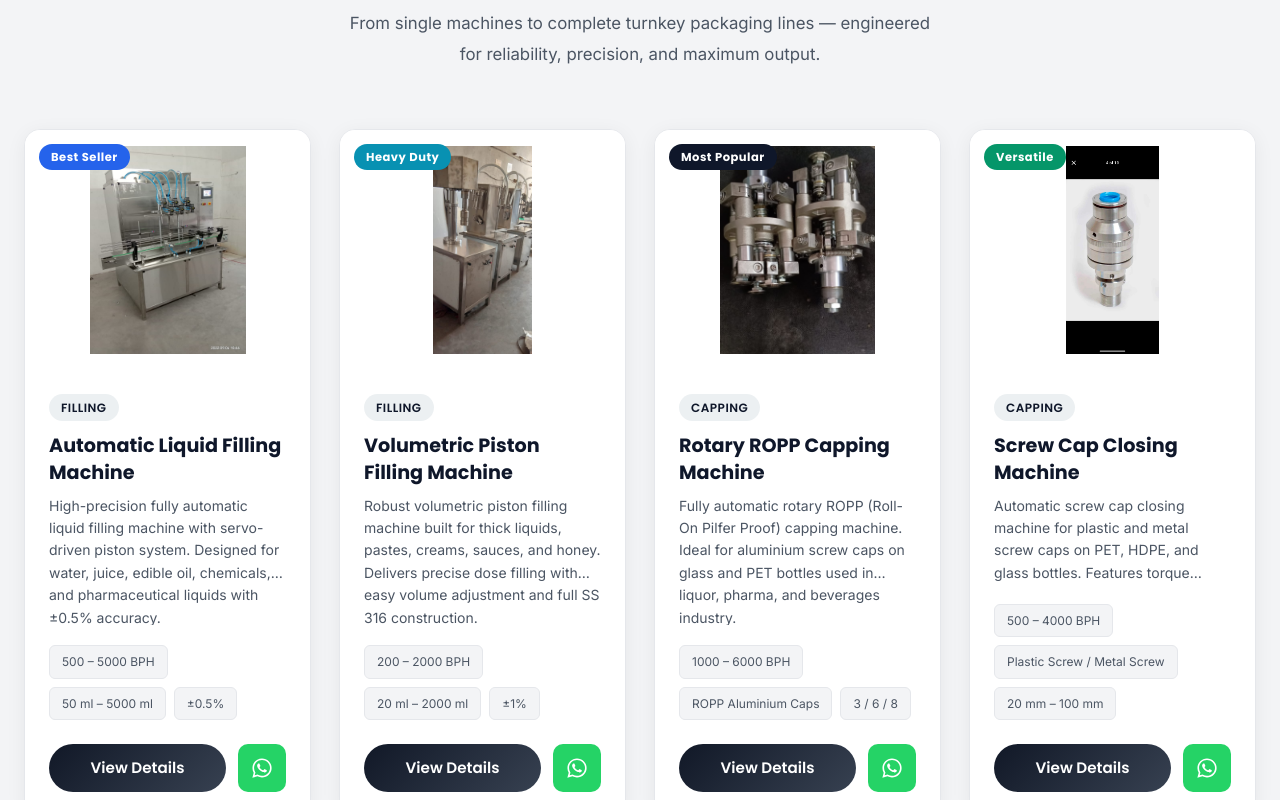
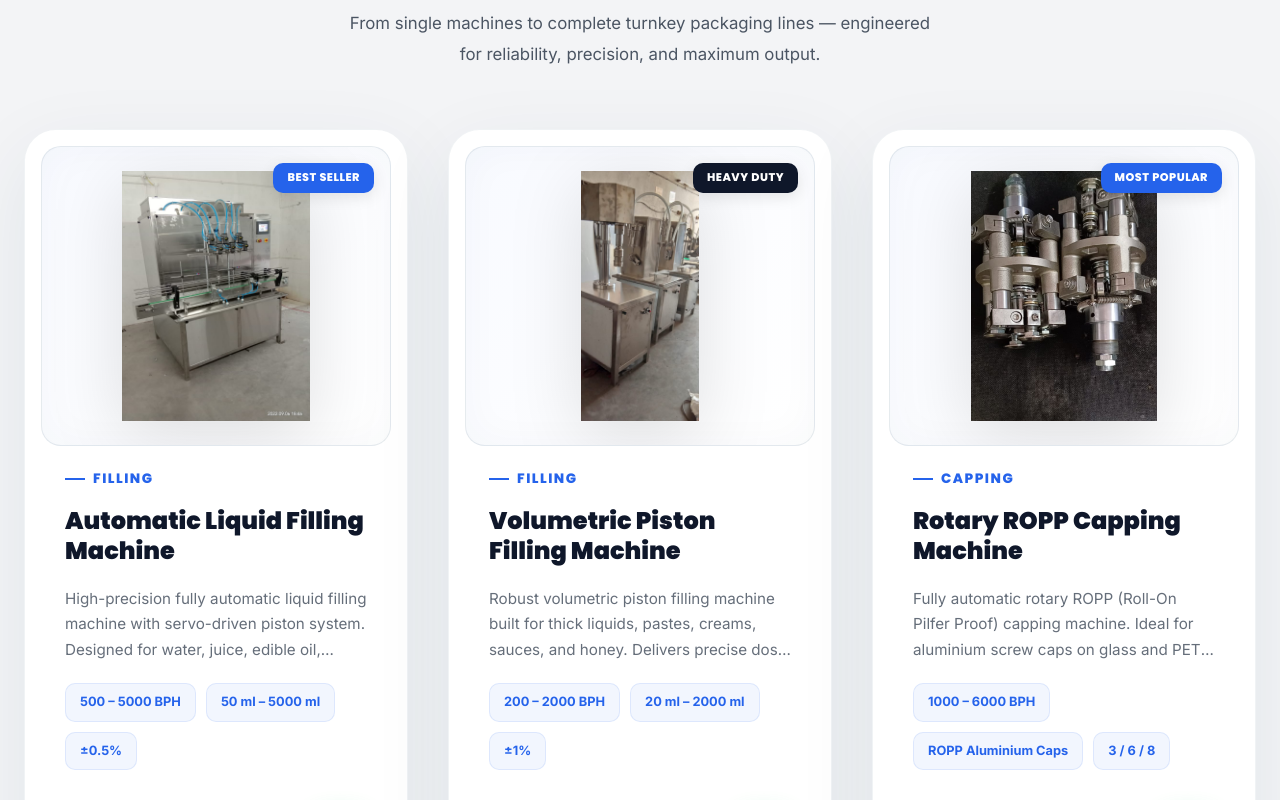
Before and after one commit to Jaypanchal00/Shree-Ganesh-Engimach, a Next.js app: page / in a window 1280 px wide. Shown: the part 1620-2420 px from the top of the page. Built offline with nearby package versions, Linux system fonts and the light colour scheme.

Commit message:
Product ui chnages

```diff
--- a/components/home/ProductsSection.tsx
+++ b/components/home/ProductsSection.tsx
@@ -41,128 +41,167 @@ export default function ProductsSection() {
         </div>
 
         {/* Product Grid */}
-        <div style={{ display: "grid", gridTemplateColumns: "repeat(auto-fill, minmax(280px, 1fr))", gap: "28px" }}>
+        <div style={{
+          display: "grid",
+          gridTemplateColumns: "repeat(auto-fill, minmax(360px, 1fr))",
+          gap: "40px"
+        }}>
           {featuredProducts.map((product, i) => (
             <div
               key={product.id}
               className="product-card"
               style={{
                 opacity: inView ? 1 : 0,
-                transform: inView ? "translateY(0)" : "translateY(30px)",
-                transition: `all 0.5s ease ${i * 0.1}s`,
+                transform: inView ? "translateY(0)" : "translateY(50px)",
+                transition: `all 0.8s cubic-bezier(0.2, 1, 0.3, 1) ${i * 0.15}s`,
                 display: "flex",
                 flexDirection: "column",
                 height: "100%",
-                background: "#ffffff",
+                background: "white",
+                borderRadius: "32px",
+                overflow: "hidden",
+                border: "1px solid rgba(15,61,94,0.06)",
+                boxShadow: "0 25px 80px rgba(15,61,94,0.08)",
+                position: "relative"
               }}
             >
-              {/* Image */}
-              <div className="card-image-wrap">
-                <Image src={product.image} alt={product.name} fill sizes="(max-width: 768px) 100vw, (max-width: 1200px) 50vw, 33vw" style={{ objectFit: "contain", padding: "16px", mixBlendMode: "multiply", backgroundColor: "white" }} />
-                <div className="card-overlay">
-                  <Link
-                    href={`/products/${product.id}`}
-                    style={{
-                      background: "white",
-                      color: "var(--primary)",
-                      padding: "10px 24px",
-                      borderRadius: "50px",
-                      fontFamily: "'Poppins', sans-serif",
-                      fontWeight: 600,
-                      fontSize: "0.875rem",
-                      textDecoration: "none",
+              {/* Image Section - Framed Look */}
+              <div style={{ padding: "16px" }}>
+                <div style={{
+                  position: "relative",
+                  height: "300px",
+                  background: "linear-gradient(135deg, #f8faff 0%, #ffffff 100%)",
+                  borderRadius: "20px",
                   display: "flex",
                   alignItems: "center",
-                      gap: "6px",
-                    }}
-                  >
-                    View Details <FiArrowRight size={14} />
-                  </Link>
+                  justifyContent: "center",
+                  padding: "24px",
+                  overflow: "hidden",
+                  border: "1px solid rgba(15,61,94,0.1)",
+                  boxShadow: "inset 0 0 40px rgba(15,61,94,0.03)"
+                }}>
+                  <div style={{
+                    position: "relative",
+                    width: "100%",
+                    height: "100%",
+                    transition: "all 0.6s cubic-bezier(0.2, 1, 0.3, 1)"
+                  }} className="product-image-container">
+                    <Image
+                      src={product.image}
+                      alt={product.name}
+                      fill
+                      sizes="(max-width: 768px) 100vw, 33vw"
+                      style={{ objectFit: "contain", filter: "drop-shadow(0 15px 35px rgba(0,0,0,0.12))" }}
+                    />
                   </div>
+
+                  {/* Badge */}
                   {product.badge && (
                     <div style={{
-                    position: "absolute", top: "14px", left: "14px",
-                    background: product.badgeColor,
+                      position: "absolute", top: "16px", right: "16px",
+                      background: i % 2 === 0 ? "var(--secondary)" : "#0f172a",
                       color: "white",
-                    padding: "4px 12px",
-                    borderRadius: "50px",
-                    fontSize: "0.72rem",
-                    fontWeight: 700,
+                      padding: "6px 14px",
+                      borderRadius: "10px",
+                      fontSize: "0.7rem",
+                      fontWeight: 800,
                       fontFamily: "'Poppins', sans-serif",
-                    letterSpacing: "0.5px",
+                      boxShadow: "0 4px 15px rgba(0,0,0,0.1)",
+                      zIndex: 2,
+                      textTransform: "uppercase",
+                      letterSpacing: "0.5px"
                     }}>
                       {product.badge}
                     </div>
                   )}
+
+                  {/* Hover Overlay */}
+                  <div style={{
+                    position: "absolute", inset: 0,
+                    background: "rgba(15,23,42,0.6)",
+                    backdropFilter: "blur(6px)",
+                    display: "flex", alignItems: "center", justifyContent: "center",
+                    opacity: 0, transition: "all 0.4s ease",
+                    zIndex: 3
+                  }} className="card-overlay-btn">
+                    <Link href={`/products/${product.id}`} className="btn-primary" style={{ padding: "12px 24px", fontSize: "0.95rem" }}>
+                      See Full Specs <FiArrowRight size={18} />
+                    </Link>
+                  </div>
+                </div>
               </div>
 
-              {/* Content */}
-              <div style={{ padding: "24px", display: "flex", flexDirection: "column", flex: 1 }}>
+              {/* Content Section */}
+              <div style={{ padding: "0 40px 40px", display: "flex", flexDirection: "column", flex: 1, gap: "20px" }}>
+                <div>
                   <div style={{
-                  display: "inline-block",
-                  background: "rgba(15,61,94,0.08)",
-                  color: "var(--primary)",
-                  padding: "4px 12px",
-                  borderRadius: "50px",
-                  fontSize: "0.75rem",
-                  fontWeight: 600,
-                  fontFamily: "'Poppins', sans-serif",
-                  letterSpacing: "0.5px",
+                    display: "inline-flex",
+                    alignItems: "center",
+                    gap: "8px",
+                    color: "var(--secondary)",
+                    fontSize: "0.85rem",
+                    fontWeight: 800,
                     textTransform: "uppercase",
-                  marginBottom: "12px",
-                  alignSelf: "flex-start",
+                    letterSpacing: "1.5px",
+                    marginBottom: "16px",
+                    fontFamily: "'Poppins', sans-serif"
                   }}>
+                    <span style={{ width: "20px", height: "2px", background: "currentColor" }} />
                     {product.category}
                   </div>
                   <h3 style={{
                     fontFamily: "'Poppins', sans-serif",
-                  fontWeight: 700,
-                  fontSize: "1.2rem",
+                    fontWeight: 900,
+                    fontSize: "1.5rem",
                     color: "var(--primary)",
-                  marginBottom: "8px",
+                    lineHeight: "1.25",
+                    margin: 0,
+                    height: "3.75rem",
+                    overflow: "hidden",
                     display: "-webkit-box",
                     WebkitLineClamp: 2,
-                  WebkitBoxOrient: "vertical",
-                  overflow: "hidden",
-                  minHeight: "2.8rem",
-                  lineHeight: "1.4"
+                    WebkitBoxOrient: "vertical"
                   }}>
                     {product.name}
                   </h3>
+                </div>
+
                 <p style={{
                   color: "var(--text-secondary)",
-                  fontSize: "0.875rem",
-                  lineHeight: 1.6,
-                  marginBottom: "20px",
+                  fontSize: "0.95rem",
+                  lineHeight: 1.7,
+                  margin: 0,
                   display: "-webkit-box",
-                  WebkitLineClamp: 4,
+                  WebkitLineClamp: 3,
                   WebkitBoxOrient: "vertical",
                   overflow: "hidden",
-                  flex: 1
+                  flex: 1,
+                  opacity: 0.85
                 }}>
                   {product.description}
                 </p>
 
-                {/* Specs */}
-                <div style={{ display: "flex", flexWrap: "wrap", gap: "8px", marginBottom: "24px" }}>
+                {/* Specs Pill */}
+                <div style={{ display: "flex", flexWrap: "wrap", gap: "10px" }}>
                   {Object.entries(product.specs).slice(0, 3).map(([key, val], j) => (
-                    <span key={j} style={{
-                      background: "var(--bg-secondary)",
-                      color: "var(--text-secondary)",
-                      padding: "6px 12px",
-                      borderRadius: "6px",
-                      fontSize: "0.75rem",
+                    <div key={j} style={{
+                      background: "rgba(37,99,235,0.06)",
+                      color: "var(--secondary)",
+                      padding: "8px 14px",
+                      borderRadius: "10px",
+                      fontSize: "0.8rem",
+                      fontWeight: 700,
                       fontFamily: "'Inter', sans-serif",
-                      border: "1px solid var(--border)",
+                      border: "1px solid rgba(37,99,235,0.1)"
                     }}>
                       {val}
-                    </span>
+                    </div>
                   ))}
                 </div>
 
-                <div style={{ display: "flex", gap: "12px", marginTop: "auto" }}>
-                  <Link href={`/products/${product.id}`} className="btn-blue" style={{ flex: 1, justifyContent: "center", padding: "12px 20px" }}>
-                    View Details
+                <div style={{ display: "flex", gap: "16px", marginTop: "16px" }}>
+                  <Link href={`/products/${product.id}`} className="btn-blue" style={{ flex: 2, justifyContent: "center", height: "54px", borderRadius: "14px", fontSize: "0.95rem", fontWeight: 700 }}>
+                    Details
                   </Link>
                   <a
                     href={`https://wa.me/919725397262?text=Hello%2C%20I%20am%20interested%20in%20${encodeURIComponent(product.name)}.`}
@@ -173,14 +212,14 @@ export default function ProductsSection() {
                       display: "flex", alignItems: "center", justifyContent: "center",
                       background: "#25D366",
                       color: "white",
-                      width: "48px", borderRadius: "10px",
+                      width: "54px", borderRadius: "14px",
                       textDecoration: "none",
-                      fontSize: "1.2rem",
+                      fontSize: "1.6rem",
                       flexShrink: 0,
-                      transition: "all 0.3s ease",
+                      boxShadow: "0 10px 25px rgba(37,211,102,0.3)"
                     }}
                   >
-                    <FaWhatsapp size={22} />
+                    <FaWhatsapp />
                   </a>
                 </div>
               </div>
@@ -196,6 +235,17 @@ export default function ProductsSection() {
           </Link>
         </div>
       </div>
+      <style jsx>{`
+        .product-card:hover .product-image-container {
+          transform: scale(1.1);
+        }
+        .product-card:hover .card-overlay-btn {
+          opacity: 1 !important;
+        }
+        .product-card:hover .card-overlay-btn :global(.btn-primary) {
+          transform: translateY(0) !important;
+        }
+      `}</style>
     </section>
   );
 }
```
Lines whose indentation alone changed are shown as unchanged.
